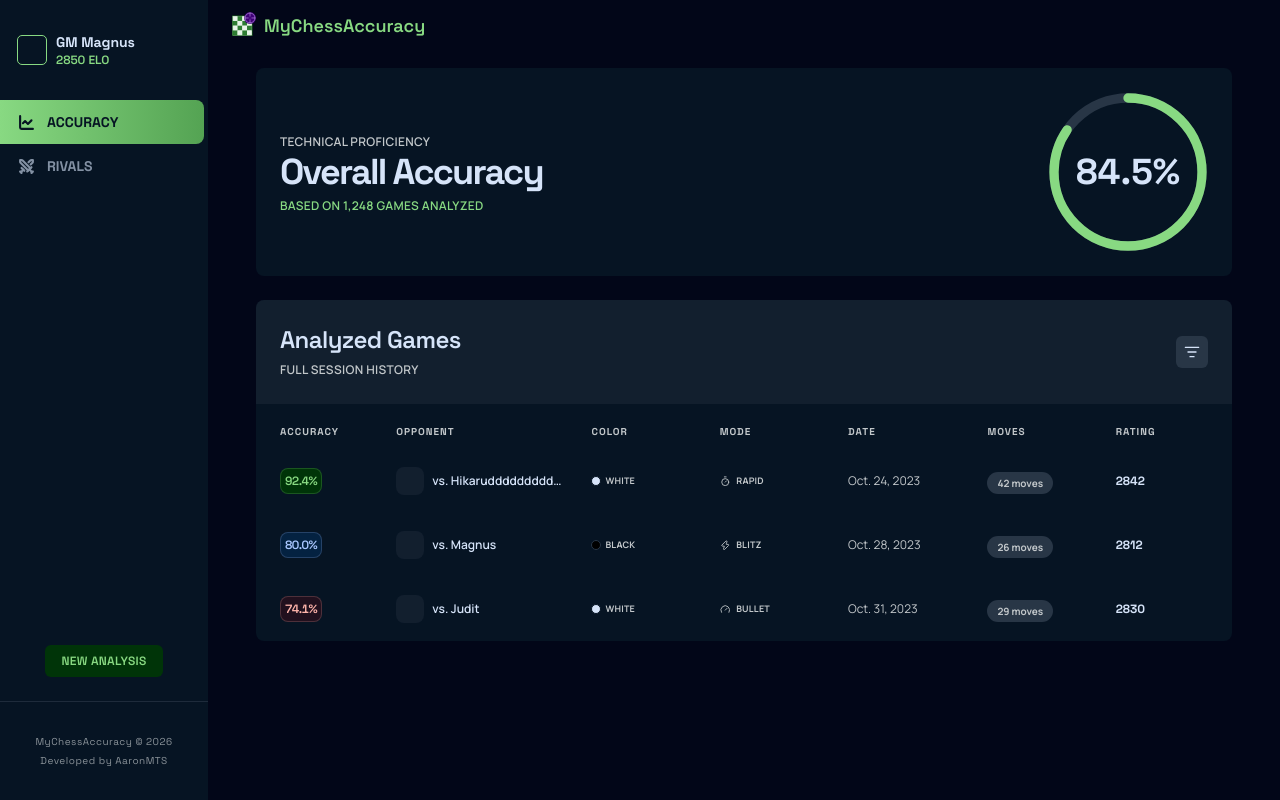
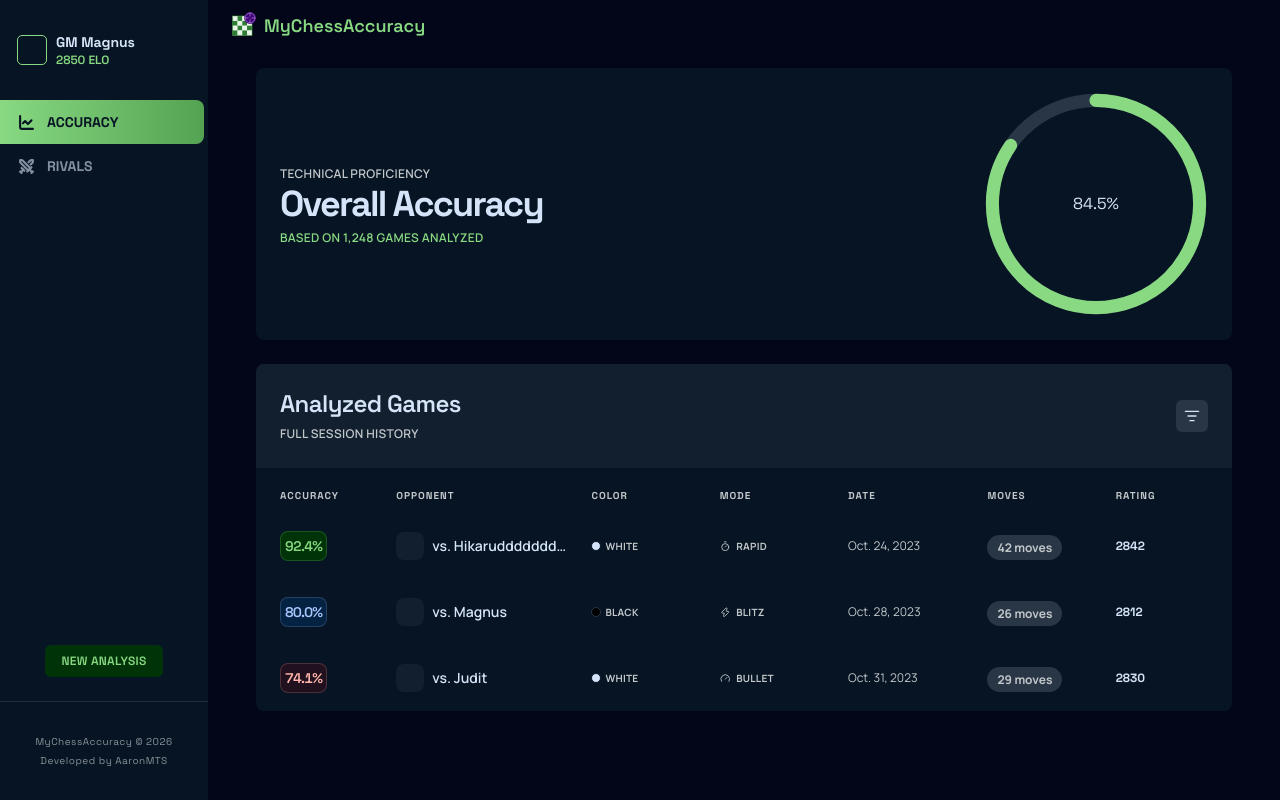
Before and after one commit to AaronMTS/my-chess-accuracy, a Next.js app: page /player/1/accuracy in a window 1280 px wide. Built offline with nearby package versions, Linux system fonts and the light colour scheme.

Commit message:
style: adjust font sizes for accuracy components and overall accuracy display

```diff
--- a/components/accuracy/GameAccuracy.tsx
+++ b/components/accuracy/GameAccuracy.tsx
@@ -16,7 +16,7 @@ export default function GameAccuracy({ accuracy }: { accuracy: number }) {
 
   return (
     <div
-      className={`w-fit p-1 ${spaceGrotesk.className} ${additionalClasses} text-xs font-semibold rounded-lg tabular-nums tracking-tighter`}
+      className={`w-fit p-1 ${spaceGrotesk.className} ${additionalClasses} text-sm font-semibold rounded-lg tabular-nums tracking-tighter`}
     >
       {accuracy.toFixed(1)}%
     </div>
--- a/components/accuracy/GameColor.tsx
+++ b/components/accuracy/GameColor.tsx
@@ -9,7 +9,7 @@ export default function GameColor({ color }: { color: "white" | "black" }) {
       <span
         className={`shrink-0 inline-block size-2.5 border ${COLOR_CLASSES[color]} rounded-full`}
       ></span>
-      <span className="text-onSurfaceLow text-[9px] font-bold uppercase tracking-wide">
+      <span className="text-onSurfaceLow text-[10px] font-bold uppercase tracking-wide">
         {color}
       </span>
     </div>
--- a/components/accuracy/GameMode.tsx
+++ b/components/accuracy/GameMode.tsx
@@ -10,7 +10,7 @@ export default function GameMode({ mode }: { mode: string }) {
   return (
     <div className="flex gap-1.5 items-center text-onSurfaceLow">
       {Object.hasOwn(MODE_ICONS, mode) && MODE_ICONS[mode]}
-      <span className="text-[9px] font-bold uppercase tracking-wide">
+      <span className="text-[10px] font-bold uppercase tracking-wide">
         {mode}
       </span>
     </div>
--- a/components/accuracy/GameMoves.tsx
+++ b/components/accuracy/GameMoves.tsx
@@ -1,6 +1,6 @@
 export default function GameMoves({ moves }: { moves: number }) {
   return (
-    <span className="px-2.5 py-1 bg-surfaceHighest text-onSurfaceLow text-[10px] text-nowrap font-bold rounded-full">
+    <span className="px-2.5 py-1 bg-surfaceHighest text-onSurfaceLow text-xs text-nowrap font-bold rounded-full">
       {moves} moves
     </span>
   );
--- a/components/accuracy/Opponent.tsx
+++ b/components/accuracy/Opponent.tsx
@@ -2,7 +2,7 @@ export default function Opponent({ name }: { name: string }) {
   return (
     <div className="w-full flex gap-2 items-center">
       <span className="shrink-0 inline-block size-7 bg-surfaceHigh/50 rounded-lg"></span>
-      <span className="text-xs font-semibold overflow-hidden text-ellipsis text-nowrap">
+      <span className="text-sm font-semibold overflow-hidden text-ellipsis text-nowrap">
         vs. {name}
       </span>
     </div>
--- a/components/accuracy/OverallAccuracy.tsx
+++ b/components/accuracy/OverallAccuracy.tsx
@@ -13,7 +13,7 @@ export default function OverallAccuracy() {
           Based on 1,248 games analyzed
         </HeaderDesc>
       </header>
-      <div className="relative size-40">
+      <div className="relative size-56">
         <svg
           className="size-full -rotate-90"
           viewBox="0 0 480 480"
@@ -38,11 +38,11 @@ export default function OverallAccuracy() {
             strokeLinecap="round"
           />
         </svg>
-        <h2
+        <h1
           className={`absolute top-1/2 left-1/2 -translate-1/2 ${spaceGrotesk.className} tracking-normal`}
         >
           84.5%
-        </h2>
+        </h1>
       </div>
     </section>
   );
```
